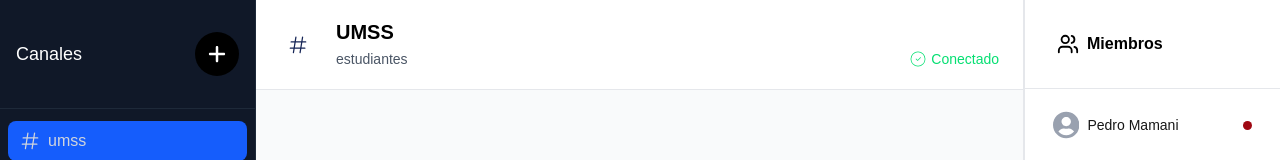
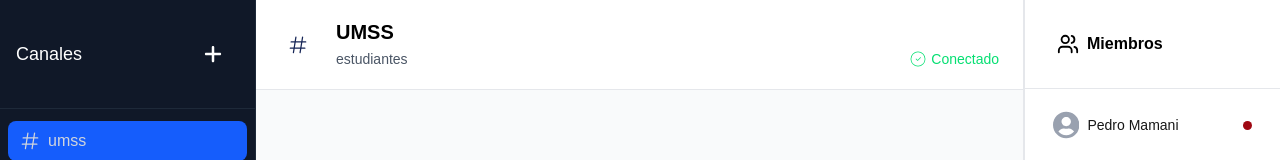
Before and after one commit to neverdead1/juntuChat-frontend, a Next.js app: page /dashBoard in a window 1280 px wide. Shown: the top 160 px of the page. Built offline with nearby package versions, Linux system fonts and the light colour scheme.

Commit message:
refactor: estilos popup

```diff
--- a/src/app/dashBoard/components/popUp.tsx
+++ b/src/app/dashBoard/components/popUp.tsx
@@ -22,7 +22,7 @@
       {/* Botón para abrir popup */}
       <button
         onClick={openPopup}
-        className="bg-black text-white p-3 rounded-full flex items-center justify-center hover:bg-black/80 transition"
+        className=" text-white p-3 px-4 py-3 rounded-lg flex items-center justify-center hover:bg-gray-800 transition"
         aria-label="Abrir popup"
       >
         <FaPlus size={20} />
```
